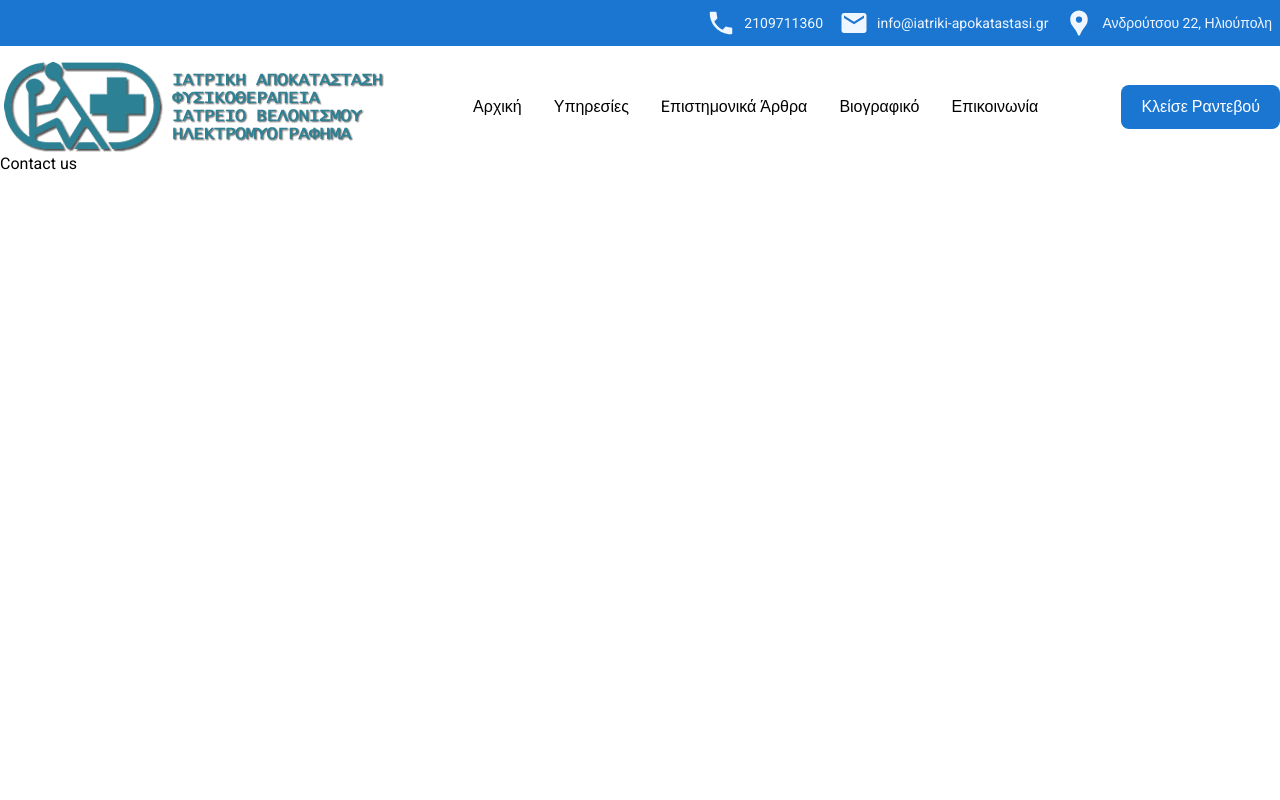
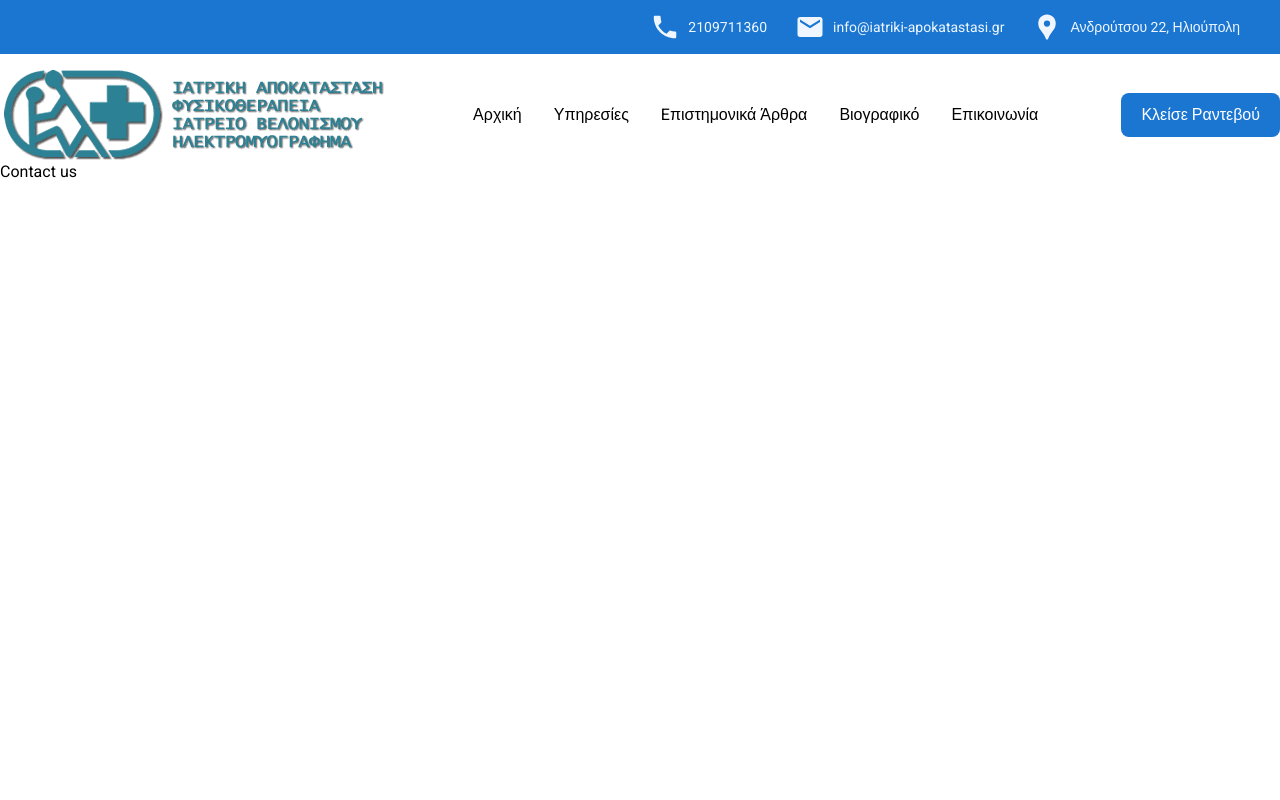
Before and after one commit to TheodosiouEleanna/iatriki-apokatastasi, a Next.js app: page /contact in a window 1280 px wide. Shown: the top 800 px of the page. Built offline with nearby package versions, Linux system fonts and the light colour scheme.

Commit message:
fixed header styling

```diff
--- a/ui/Header.tsx
+++ b/ui/Header.tsx
@@ -18,7 +18,7 @@ const Header = (): JSX.Element => {
   return (
     <header>
       <nav>
-        <div className="flex flex-wrap justify-end items-end  max-w-screen mb-4 bg-blue gap-4 p-2 text-primary-50">
+        <div className="flex flex-wrap justify-end items-end  max-w-screen mb-4 bg-blue gap-7  text-primary-50 py-3 pr-10">
           <Link
             className="text-sm flex gap-2 items-center"
             href={`tel:${PHONE}`}
```
